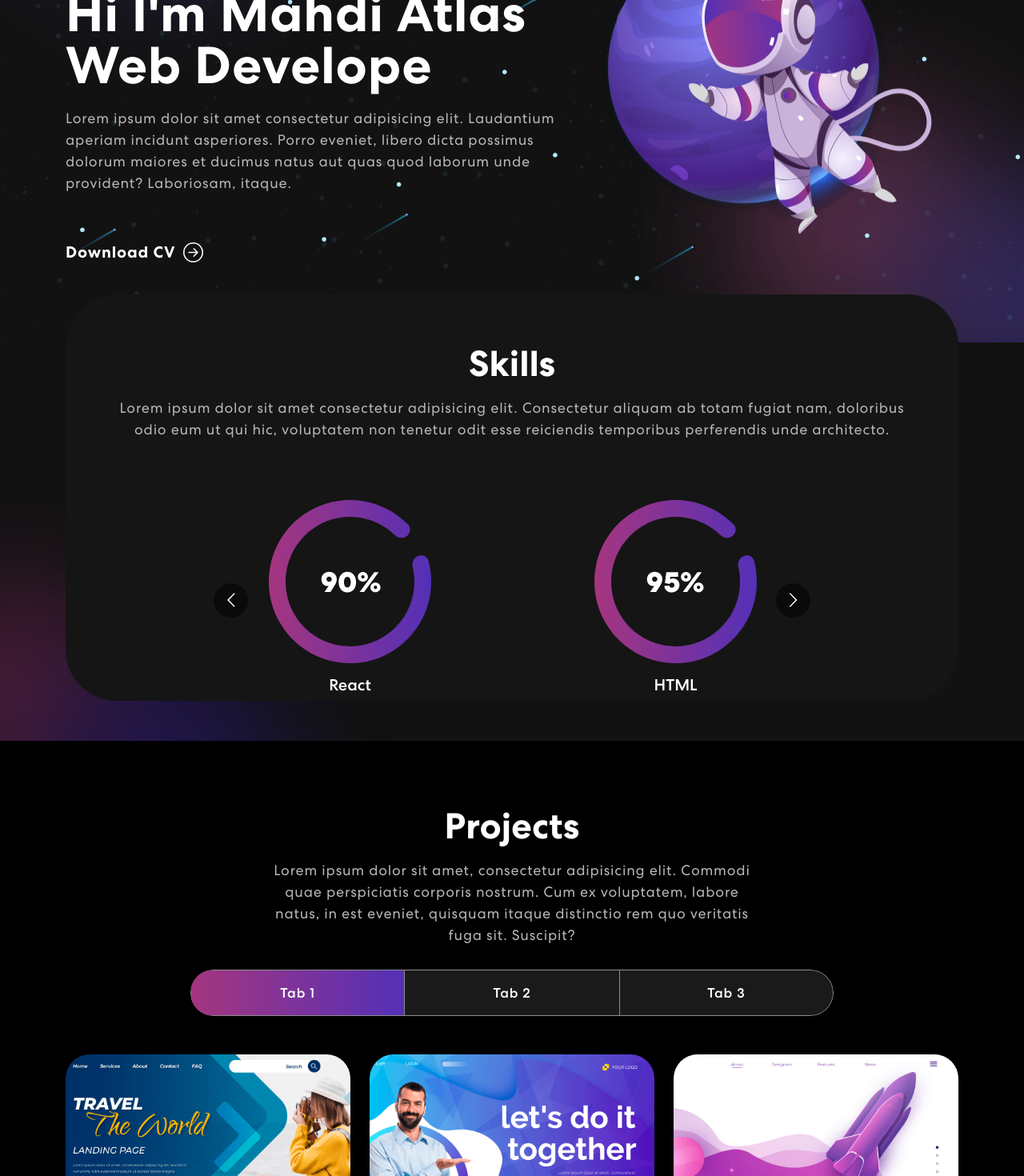
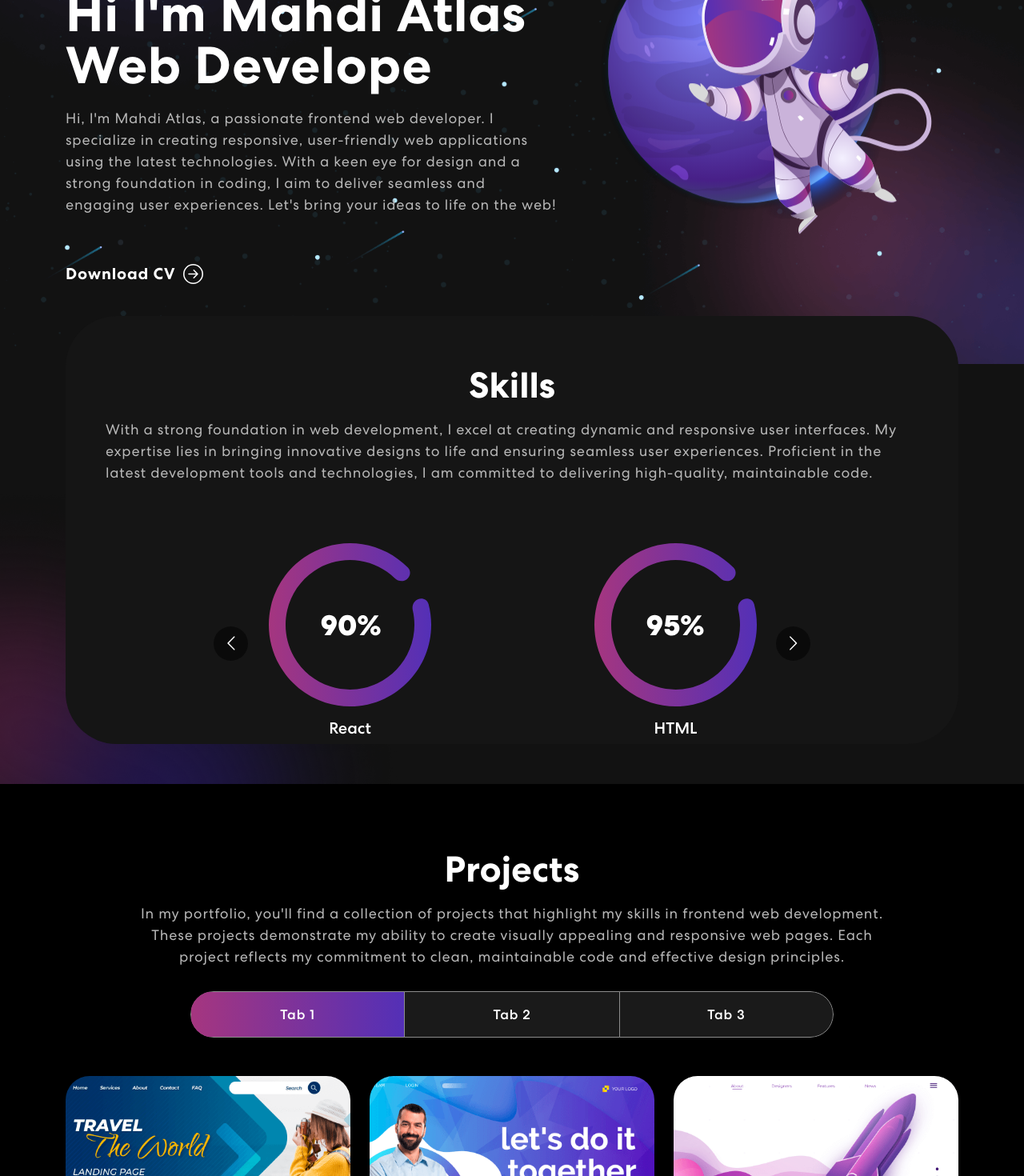
Before and after one commit to MahdiAtlas2004/personal-portfolio, a React (Create React App) app: page / in a window 1280 px wide. Shown: the part 340-1810 px from the top of the page at 80% size. Built offline with nearby package versions, Linux system fonts and the light colour scheme.

Commit message:
CSS codes updated

```diff
--- a/src/App.css
+++ b/src/App.css
@@ -294,6 +294,9 @@ nav.navbar .navbar-toggler[aria-expanded="true"] .navbar-toggler-icon {
     width: 96%;
     text-align: justify;
   }
+  .project {
+    padding-top: 0 !important;
+  }
 }
 .banner .tagline {
   font-weight: 700;
@@ -418,7 +421,7 @@ nav.navbar .navbar-toggler[aria-expanded="true"] .navbar-toggler-icon {
   line-height: 1.5em;
   margin: 14px auto 30px auto;
   text-align: center;
-  width: 56%;
+  width: 85%;
 }
 .project .nav.nav-pills {
   width: 72%;
@@ -603,7 +606,7 @@ nav.navbar .navbar-toggler[aria-expanded="true"] .navbar-toggler-icon {
 
 /************ Footer Css ************/
 .footer {
-  padding: 0 0 50px 0;
+  padding: 0 0 8px 0;
   background-image: url("./assets/img/footer-bg.png");
   background-position: center center;
   background-size: cover;
@@ -684,11 +687,12 @@ nav.navbar .navbar-toggler[aria-expanded="true"] .navbar-toggler-icon {
 .my-logo {
   text-align: center;
 }
-
 .cv {
   text-decoration: none;
 }
-
 .contact img {
   animation: updown 3s linear infinite;
 }
+.skills-p {
+  text-align: left;
+}
--- a/src/components/Banner.js
+++ b/src/components/Banner.js
@@ -68,10 +68,7 @@ const Banner = () => {
                     <span className="wrap">{text}</span>
                   </h1>
                   <p>
-                    Lorem ipsum dolor sit amet consectetur adipisicing elit.
-                    Laudantium aperiam incidunt asperiores. Porro eveniet,
-                    libero dicta possimus dolorum maiores et ducimus natus aut
-                    quas quod laborum unde provident? Laboriosam, itaque.
+                  Hi, I'm Mahdi Atlas, a passionate frontend web developer. I specialize in creating responsive, user-friendly web applications using the latest technologies. With a keen eye for design and a strong foundation in coding, I aim to deliver seamless and engaging user experiences. Let's bring your ideas to life on the web!
                   </p>
                   <a href="/cv.pdf" className="cv" download="My_CV.pdf">
                     <button>
--- a/src/components/Projects.js
+++ b/src/components/Projects.js
@@ -53,11 +53,8 @@ const Projects = () => {
           <Col>
             <div data-aos="fade-up">
               <h2>Projects</h2>
-              <p>
-                Lorem ipsum dolor sit amet, consectetur adipisicing elit.
-                Commodi quae perspiciatis corporis nostrum. Cum ex voluptatem,
-                labore natus, in est eveniet, quisquam itaque distinctio rem quo
-                veritatis fuga sit. Suscipit?
+              <p className="projects-p">
+              In my portfolio, you'll find a collection of projects that highlight my skills in frontend web development. These projects demonstrate my ability to create visually appealing and responsive web pages. Each project reflects my commitment to clean, maintainable code and effective design principles.
               </p>
             </div>
             <Tab.Container id="projects-tabs" defaultActiveKey="first">
--- a/src/components/Skills.js
+++ b/src/components/Skills.js
@@ -42,11 +42,8 @@ const Skills = () => {
           <Col>
             <div className="skill-bx" data-aos="fade-up">
               <h2>Skills</h2>
-              <p>
-                Lorem ipsum dolor sit amet consectetur adipisicing elit.
-                Consectetur aliquam ab totam fugiat nam, doloribus odio eum ut
-                qui hic, voluptatem non tenetur odit esse reiciendis temporibus
-                perferendis unde architecto.
+              <p className="skills-p">
+              With a strong foundation in web development, I excel at creating dynamic and responsive user interfaces. My expertise lies in bringing innovative designs to life and ensuring seamless user experiences. Proficient in the latest development tools and technologies, I am committed to delivering high-quality, maintainable code.
               </p>
               <Carousel
                 responsive={responsive}
```
